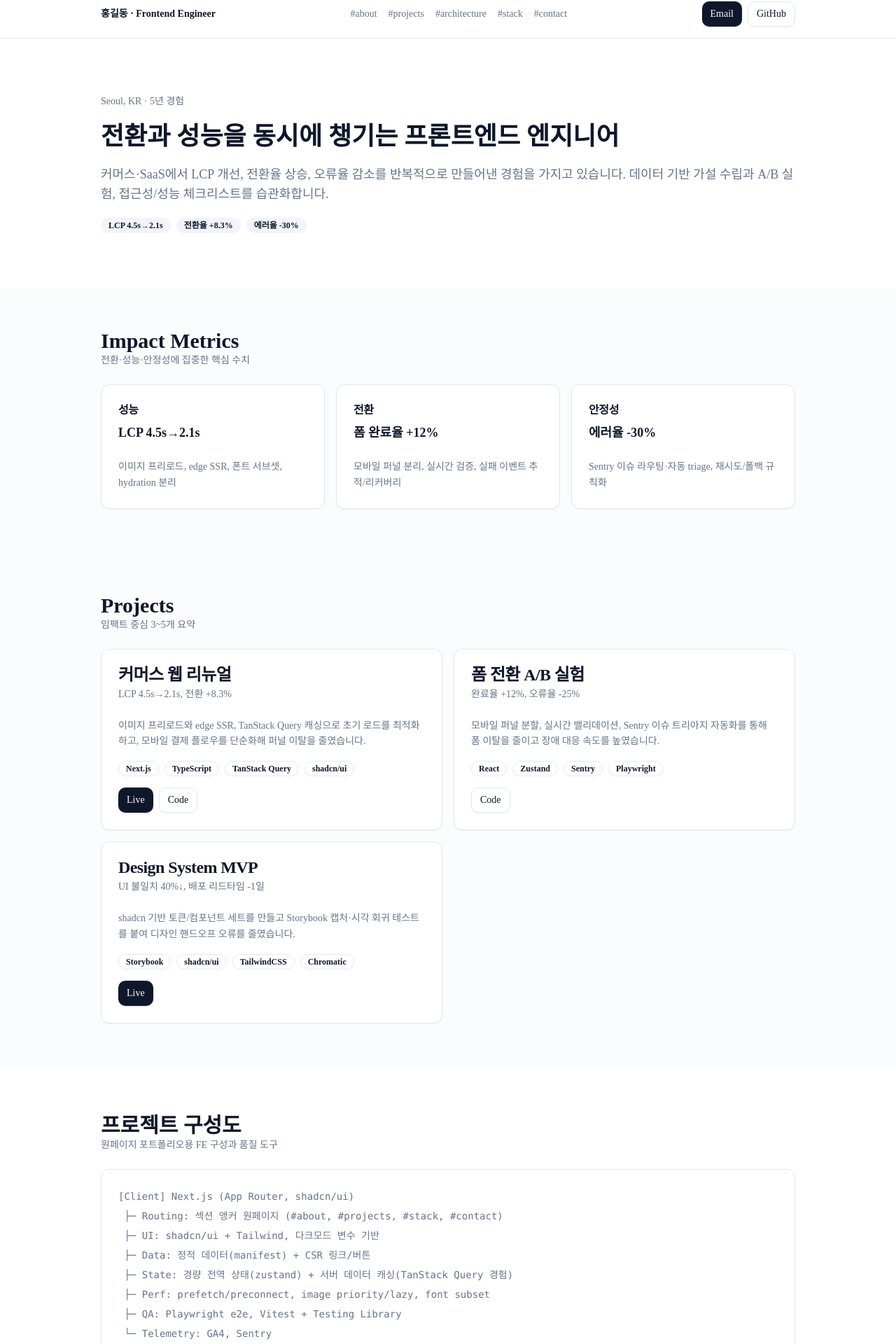
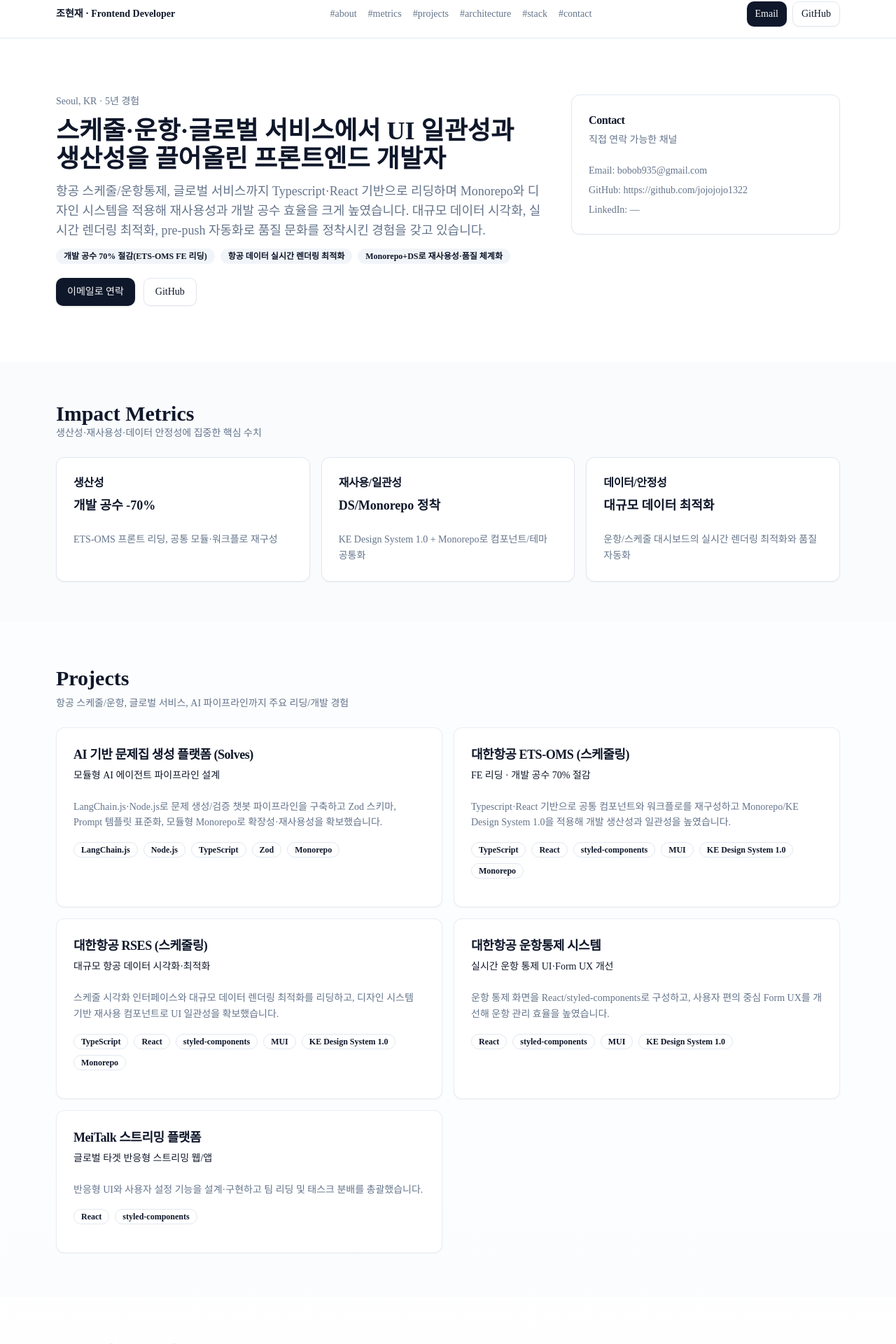
Before and after one commit to jojojojo1322/portfolio, a Next.js app in the folder apps/web/: page / in a window 1280 px wide. Shown: the part 14-1934 px from the top of the page at 70% size. Built offline with nearby package versions, Linux system fonts and the light colour scheme; no server answers.

Commit message:
fix: version issue5

```diff
--- a/apps/web/app/page.tsx
+++ b/apps/web/app/page.tsx
@@ -19,16 +19,20 @@ import {
 
 export default function Page() {
   return (
-    <main className="min-h-screen bg-background text-foreground">
+    <main className="min-h-screen bg-gradient-to-b from-background via-background to-muted/30 text-foreground">
       <header className="sticky top-0 z-20 border-b bg-background/80 backdrop-blur">
-        <div className="mx-auto flex max-w-5xl flex-col gap-3 px-4 py-4 md:flex-row md:items-center md:justify-between">
+        <div className="mx-auto flex max-w-6xl flex-col gap-3 px-4 py-4 md:flex-row md:items-center md:justify-between">
           <div className="text-sm font-semibold">
             {profile.name} · {profile.title}
           </div>
-          <nav className="flex items-center gap-4 text-sm text-muted-foreground">
-            {["about", "projects", "architecture", "stack", "contact"].map(
+          <nav className="flex flex-wrap items-center gap-4 text-sm text-muted-foreground">
+            {["about", "metrics", "projects", "architecture", "stack", "contact"].map(
               (id) => (
-              <Link key={id} href={`#${id}`} className="hover:text-foreground">
+                <Link
+                  key={id}
+                  href={`#${id}`}
+                  className="hover:text-foreground transition-colors"
+                >
                   #{id}
                 </Link>
               ),
@@ -47,12 +51,16 @@ export default function Page() {
 
       <section
         id="about"
-        className="mx-auto max-w-5xl px-4 py-16 space-y-5 md:py-20"
+        className="mx-auto max-w-6xl px-4 py-16 md:py-20"
       >
+        <div className="flex flex-col gap-6 md:flex-row md:items-start md:gap-10">
+          <div className="flex-1 space-y-3">
             <p className="text-sm text-muted-foreground">
               {profile.location} · {profile.years}년 경험
             </p>
-        <h1 className="text-3xl font-semibold md:text-4xl">{profile.pitch}</h1>
+            <h1 className="text-3xl font-bold leading-tight md:text-4xl">
+              {profile.pitch}
+            </h1>
             <p className="text-base leading-relaxed text-muted-foreground md:text-lg">
               {profile.summary}
             </p>
@@ -63,16 +71,37 @@ export default function Page() {
                 </Badge>
               ))}
             </div>
+            <div className="flex flex-wrap gap-3 pt-2">
+              <Button asChild>
+                <Link href={`mailto:${profile.email}`}>이메일로 연락</Link>
+              </Button>
+              <Button variant="outline" asChild>
+                <Link href={profile.github}>GitHub</Link>
+              </Button>
+            </div>
+          </div>
+          <Card className="w-full max-w-sm">
+            <CardHeader>
+              <CardTitle className="text-base">Contact</CardTitle>
+              <CardDescription>직접 연락 가능한 채널</CardDescription>
+            </CardHeader>
+            <CardContent className="space-y-2 text-sm text-muted-foreground">
+              <p>Email: {profile.email}</p>
+              <p>GitHub: {profile.github}</p>
+              <p>LinkedIn: {profile.linkedin || "—"}</p>
+            </CardContent>
+          </Card>
+        </div>
       </section>
 
-      <section className="bg-muted/30">
-        <div className="mx-auto max-w-5xl px-4 py-12 space-y-6 md:py-14">
+      <section id="metrics" className="bg-muted/40">
+        <div className="mx-auto max-w-6xl px-4 py-12 space-y-6 md:py-14">
           <div>
             <h2 className="text-2xl font-semibold md:text-3xl">
               Impact Metrics
             </h2>
             <p className="text-sm text-muted-foreground">
-              전환·성능·안정성에 집중한 핵심 수치
+              생산성·재사용성·데이터 안정성에 집중한 핵심 수치
             </p>
           </div>
           <div className="grid gap-4 md:grid-cols-3">
@@ -95,20 +124,22 @@ export default function Page() {
         </div>
       </section>
 
-      <section id="projects" className="bg-muted/30">
-        <div className="mx-auto max-w-5xl px-4 py-14 space-y-6 md:py-16">
-          <div>
+      <section id="projects" className="bg-muted/20">
+        <div className="mx-auto max-w-6xl px-4 py-14 space-y-6 md:py-16">
+          <div className="flex flex-col gap-2">
             <h2 className="text-2xl font-semibold md:text-3xl">Projects</h2>
             <p className="text-sm text-muted-foreground">
-              임팩트 중심 3~5개 요약
+              항공 스케줄/운항, 글로벌 서비스, AI 파이프라인까지 주요 리딩/개발 경험
             </p>
           </div>
           <div className="grid gap-4 md:grid-cols-2">
             {projects.map((project) => (
-              <Card key={project.title} className="h-full">
+              <Card key={project.title} className="h-full border-border/70 shadow-sm">
                 <CardHeader>
-                  <CardTitle>{project.title}</CardTitle>
-                  <CardDescription>{project.impact}</CardDescription>
+                  <CardTitle className="text-lg">{project.title}</CardTitle>
+                  <CardDescription className="text-sm font-medium text-foreground">
+                    {project.impact}
+                  </CardDescription>
                 </CardHeader>
                 <CardContent className="space-y-4">
                   <p className="text-sm leading-relaxed text-muted-foreground">
@@ -142,7 +173,7 @@ export default function Page() {
 
       <section
         id="architecture"
-        className="mx-auto max-w-5xl px-4 py-12 space-y-6 md:py-16"
+        className="mx-auto max-w-6xl px-4 py-12 space-y-6 md:py-16"
       >
         <div>
           <h2 className="text-2xl font-semibold md:text-3xl">
@@ -152,9 +183,9 @@ export default function Page() {
             원페이지 포트폴리오용 FE 구성과 품질 도구
           </p>
         </div>
-        <Card>
+        <Card className="border-border/70 shadow-sm">
           <CardContent className="pt-6">
-            <pre className="whitespace-pre-wrap text-sm font-mono leading-7 text-muted-foreground">
+            <pre className="whitespace-pre-wrap rounded-lg bg-muted px-4 py-3 text-sm font-mono leading-7 text-muted-foreground">
               {architecture.join("\n")}
             </pre>
           </CardContent>
@@ -162,7 +193,7 @@ export default function Page() {
       </section>
 
       <section className="bg-muted/20">
-        <div className="mx-auto max-w-5xl px-4 py-12 space-y-6 md:py-14">
+        <div className="mx-auto max-w-6xl px-4 py-12 space-y-6 md:py-14">
           <div>
             <h2 className="text-2xl font-semibold md:text-3xl">워크플로</h2>
             <p className="text-sm text-muted-foreground">
@@ -191,10 +222,7 @@ export default function Page() {
         </div>
       </section>
 
-      <section
-        id="stack"
-        className="mx-auto max-w-5xl px-4 py-12 space-y-4 md:py-14"
-      >
+      <section id="stack" className="mx-auto max-w-6xl px-4 py-12 space-y-4 md:py-14">
         <h2 className="text-2xl font-semibold md:text-3xl">Stack</h2>
         <div className="flex flex-wrap gap-2">
           {stack.map((item) => (
@@ -207,7 +235,7 @@ export default function Page() {
 
       <section
         id="contact"
-        className="mx-auto max-w-5xl px-4 py-12 space-y-4 md:py-16"
+        className="mx-auto max-w-6xl px-4 py-12 space-y-4 md:py-16"
       >
         <h2 className="text-2xl font-semibold md:text-3xl">Contact</h2>
         <p className="text-sm text-muted-foreground">
--- a/apps/web/lib/data.ts
+++ b/apps/web/lib/data.ts
@@ -21,104 +21,132 @@ type WorkflowItem = {
 };
 
 export const profile = {
-  name: "홍길동",
-  title: "Frontend Engineer",
+  name: "조현재",
+  title: "Frontend Developer",
   location: "Seoul, KR",
   years: 5,
-  email: "me@example.com",
-  github: "https://github.com/you",
-  linkedin: "https://linkedin.com/in/you",
-  pitch: "전환과 성능을 동시에 챙기는 프론트엔드 엔지니어",
+  email: "bobob935@gmail.com",
+  github: "https://github.com/jojojojo1322",
+  linkedin: "",
+  pitch: "스케줄·운항·글로벌 서비스에서 UI 일관성과 생산성을 끌어올린 프론트엔드 개발자",
   summary:
-    "커머스·SaaS에서 LCP 개선, 전환율 상승, 오류율 감소를 반복적으로 만들어낸 경험을 가지고 있습니다. 데이터 기반 가설 수립과 A/B 실험, 접근성/성능 체크리스트를 습관화합니다.",
-  highlights: ["LCP 4.5s→2.1s", "전환율 +8.3%", "에러율 -30%"],
+    "항공 스케줄/운항통제, 글로벌 서비스까지 Typescript·React 기반으로 리딩하며 Monorepo와 디자인 시스템을 적용해 재사용성과 개발 공수 효율을 크게 높였습니다. 대규모 데이터 시각화, 실시간 렌더링 최적화, pre-push 자동화로 품질 문화를 정착시킨 경험을 갖고 있습니다.",
+  highlights: [
+    "개발 공수 70% 절감(ETS-OMS FE 리딩)",
+    "항공 데이터 실시간 렌더링 최적화",
+    "Monorepo+DS로 재사용성·품질 체계화",
+  ],
 };
 
 export const metrics: Metric[] = [
   {
-    label: "성능",
-    value: "LCP 4.5s→2.1s",
-    desc: "이미지 프리로드, edge SSR, 폰트 서브셋, hydration 분리",
+    label: "생산성",
+    value: "개발 공수 -70%",
+    desc: "ETS-OMS 프론트 리딩, 공통 모듈·워크플로 재구성",
   },
   {
-    label: "전환",
-    value: "폼 완료율 +12%",
-    desc: "모바일 퍼널 분리, 실시간 검증, 실패 이벤트 추적/리커버리",
+    label: "재사용/일관성",
+    value: "DS/Monorepo 정착",
+    desc: "KE Design System 1.0 + Monorepo로 컴포넌트/테마 공통화",
   },
   {
-    label: "안정성",
-    value: "에러율 -30%",
-    desc: "Sentry 이슈 라우팅·자동 triage, 재시도/폴백 규칙화",
+    label: "데이터/안정성",
+    value: "대규모 데이터 최적화",
+    desc: "운항/스케줄 대시보드의 실시간 렌더링 최적화와 품질 자동화",
   },
 ];
 
 export const projects: Project[] = [
   {
-    title: "커머스 웹 리뉴얼",
-    impact: "LCP 4.5s→2.1s, 전환 +8.3%",
+    title: "AI 기반 문제집 생성 플랫폼 (Solves)",
+    impact: "모듈형 AI 에이전트 파이프라인 설계",
     summary:
-      "이미지 프리로드와 edge SSR, TanStack Query 캐싱으로 초기 로드를 최적화하고, 모바일 결제 플로우를 단순화해 퍼널 이탈을 줄였습니다.",
-    stack: ["Next.js", "TypeScript", "TanStack Query", "shadcn/ui"],
-    links: {
-      demo: "https://demo.example.com",
-      repo: "https://github.com/you/commerce",
-    },
+      "LangChain.js·Node.js로 문제 생성/검증 챗봇 파이프라인을 구축하고 Zod 스키마, Prompt 템플릿 표준화, 모듈형 Monorepo로 확장성·재사용성을 확보했습니다.",
+    stack: ["LangChain.js", "Node.js", "TypeScript", "Zod", "Monorepo"],
+    links: {},
   },
   {
-    title: "폼 전환 A/B 실험",
-    impact: "완료율 +12%, 오류율 -25%",
+    title: "대한항공 ETS-OMS (스케줄링)",
+    impact: "FE 리딩 · 개발 공수 70% 절감",
     summary:
-      "모바일 퍼널 분할, 실시간 밸리데이션, Sentry 이슈 트리아지 자동화를 통해 폼 이탈을 줄이고 장애 대응 속도를 높였습니다.",
-    stack: ["React", "Zustand", "Sentry", "Playwright"],
-    links: {
-      repo: "https://github.com/you/form-ab",
-    },
+      "Typescript·React 기반으로 공통 컴포넌트와 워크플로를 재구성하고 Monorepo/KE Design System 1.0을 적용해 개발 생산성과 일관성을 높였습니다.",
+    stack: [
+      "TypeScript",
+      "React",
+      "styled-components",
+      "MUI",
+      "KE Design System 1.0",
+      "Monorepo",
+    ],
+    links: {},
   },
   {
-    title: "Design System MVP",
-    impact: "UI 불일치 40%↓, 배포 리드타임 -1일",
+    title: "대한항공 RSES (스케줄링)",
+    impact: "대규모 항공 데이터 시각화·최적화",
     summary:
-      "shadcn 기반 토큰/컴포넌트 세트를 만들고 Storybook 캡처·시각 회귀 테스트를 붙여 디자인 핸드오프 오류를 줄였습니다.",
-    stack: ["Storybook", "shadcn/ui", "TailwindCSS", "Chromatic"],
-    links: {
-      demo: "https://design.example.com",
-    },
+      "스케줄 시각화 인터페이스와 대규모 데이터 렌더링 최적화를 리딩하고, 디자인 시스템 기반 재사용 컴포넌트로 UI 일관성을 확보했습니다.",
+    stack: [
+      "TypeScript",
+      "React",
+      "styled-components",
+      "MUI",
+      "KE Design System 1.0",
+      "Monorepo",
+    ],
+    links: {},
+  },
+  {
+    title: "대한항공 운항통제 시스템",
+    impact: "실시간 운항 통제 UI·Form UX 개선",
+    summary:
+      "운항 통제 화면을 React/styled-components로 구성하고, 사용자 편의 중심 Form UX를 개선해 운항 관리 효율을 높였습니다.",
+    stack: ["React", "styled-components", "MUI", "KE Design System 1.0"],
+    links: {},
+  },
+  {
+    title: "MeiTalk 스트리밍 플랫폼",
+    impact: "글로벌 타겟 반응형 스트리밍 웹/앱",
+    summary:
+      "반응형 UI와 사용자 설정 기능을 설계·구현하고 팀 리딩 및 태스크 분배를 총괄했습니다.",
+    stack: ["React", "styled-components"],
+    links: {},
   },
 ];
 
 export const stack = [
+  "TypeScript",
   "React",
-  "Next.js",
-  "TypeScript",
+  "React Native",
+  "styled-components",
+  "MUI",
   "TailwindCSS",
-  "shadcn/ui",
-  "TanStack Query",
-  "Zustand",
-  "Playwright",
-  "Vitest",
-  "Sentry",
+  "Monorepo",
+  "LangChain.js",
+  "Node.js",
+  "AWS (S3/EC2/Code/Amplify/Lambda)",
+  "Jenkins",
 ];
 
 export const workflow: WorkflowItem[] = [
   {
-    title: "데이터 기반",
+    title: "리딩/재사용",
     points: [
-      "Lighthouse/Profiler로 병목 식별 → 개선안 A/B → 리포트 공유",
-      "GA4/Sentry 이벤트를 스펙에 포함해 릴리즈 품질 가시화",
+      "Monorepo + KE Design System 1.0으로 컴포넌트/테마 공통화",
+      "Grid/재사용 컴포넌트 표준화로 스케줄·운항 도메인 UI 일관성 확보",
     ],
   },
   {
-    title: "협업",
+    title: "품질/자동화",
     points: [
-      "Figma 핸드오프 체크리스트 + Storybook 캡처로 불일치 방지",
-      "API 계약서: 스키마·에러코드·리트라이·타임아웃을 사전 정의",
+      "pre-push 기반 코드 검토 자동화, lint/test 표준화",
+      "Jenkins·AWS 파이프라인과 연계한 배포 자동화 경험",
     ],
   },
   {
-    title: "품질",
+    title: "실시간/데이터",
     points: [
-      "Playwright 플로우 스모크, Vitest + Testing Library로 단위/통합",
-      "Feature flag/rollback 플랜을 기본값으로 설정",
+      "대규모 항공 스케줄/운항 데이터 실시간 렌더링 최적화",
+      "글로벌/다국어 대응, 반응형 UI로 다양한 디바이스 대응",
     ],
   },
 ];
```
Lines whose indentation alone changed are shown as unchanged.
